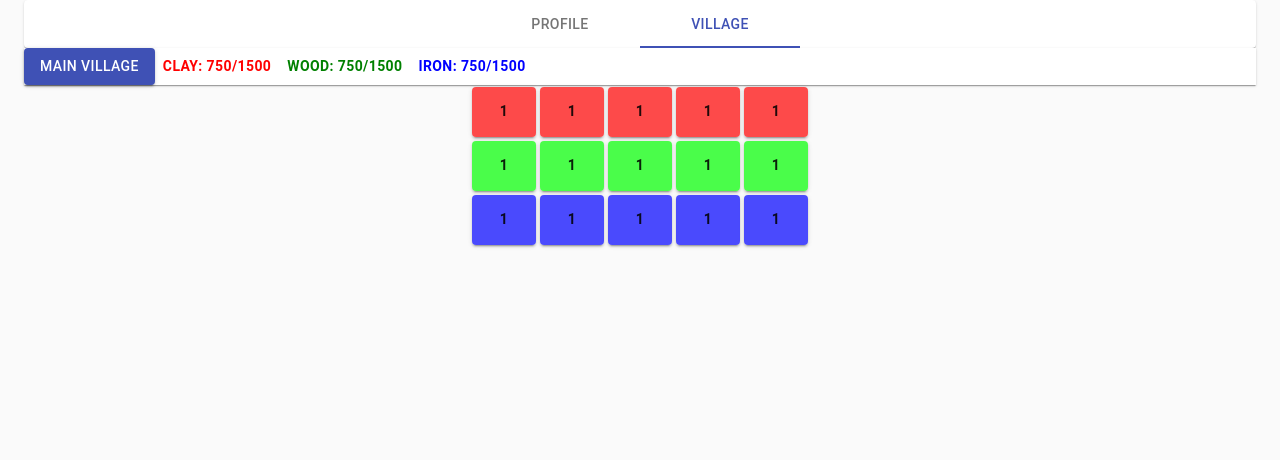
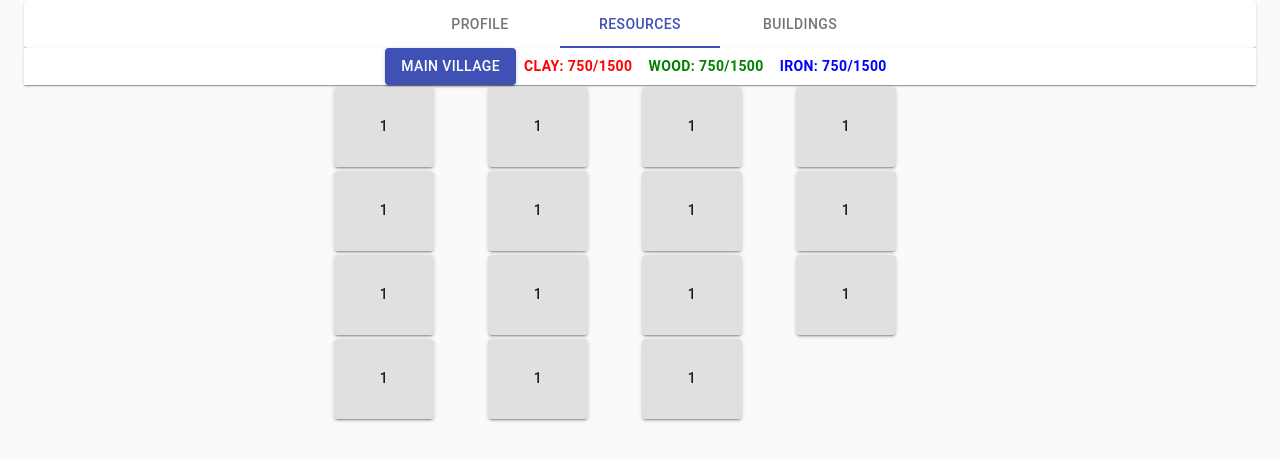
Before and after one commit to Markoxmas/Traviland, a React (Create React App) app: page / in a window 1280 px wide. Shown: the top 460 px of the page. Built offline with nearby package versions, Linux system fonts and the light colour scheme; data requests are answered from the project's data file.

Commit message:
Simplified upgrade fields

```diff
--- a/src/App.js
+++ b/src/App.js
@@ -5,7 +5,7 @@ import Typography from '@material-ui/core/Typography'
 import Container from '@material-ui/core/Container'
 import Menu from './components/Menu'
 import Profile from './components/Profile'
-import Villages from './components/Villages'
+import Villages from './components/Village/Villages'
 import { onLoadData } from './redux/actions/loadDataActions'
 import { onSetMenu } from './redux/actions/menuActions'
 
@@ -25,6 +25,7 @@ export default function App() {
                 <Menu />
                 {tab === 0 && !pending && <Profile />}
                 {tab === 1 && !pending && <Villages />}
+                {tab === 2 && !pending && <Villages />}
                 <Typography component="div" />
             </Container>
         </React.Fragment>
--- a/src/components/BuildingField.js
+++ /dev/null
@@ -1,23 +0,0 @@
-import React from 'react'
-import { makeStyles } from '@material-ui/core/styles'
-import Button from '@material-ui/core/Button'
-
-const useStyles = makeStyles((theme) => ({
-    root: {},
-    field: {
-        width: '100px',
-        height: '50px',
-        margin: '2px',
-        background: 'rgba(165, 42, 42, 0.7)',
-    },
-}))
-
-export default function BuildingField({ field }) {
-    const classes = useStyles()
-
-    return (
-        <Button className={classes.field} variant="contained">
-            {field.name} {field.level}
-        </Button>
-    )
-}
--- a/src/components/Menu.js
+++ b/src/components/Menu.js
@@ -31,7 +31,8 @@ export default function Menu() {
                 centered
             >
                 <Tab label="Profile" />
-                <Tab label="Village" />
+                <Tab label="Resources" />
+                <Tab label="Buildings" />
             </Tabs>
         </Paper>
     )
--- a/src/components/Village.js
+++ /dev/null
@@ -1,30 +0,0 @@
-import React from 'react'
-import ResourceField from './ResourceField'
-import BuildingField from './BuildingField'
-
-export default function Village({ village }) {
-    return (
-        <div style={{ textAlign: 'center' }}>
-            <div>
-                {village.resourceFields.slice(0, 5).map((field) => (
-                    <ResourceField key={field.id} field={field} />
-                ))}
-            </div>
-            <div>
-                {village.resourceFields.slice(5, 10).map((field) => (
-                    <ResourceField key={field.id} field={field} />
-                ))}
-            </div>
-            <div>
-                {village.resourceFields.slice(10, 15).map((field) => (
-                    <ResourceField key={field.id} field={field} />
-                ))}
-            </div>
-            <div>
-                {village.buildings.slice(0, 5).map((field) => (
-                    <BuildingField key={field.id} field={field} />
-                ))}
-            </div>
-        </div>
-    )
-}
--- a/src/components/ResourceField.js
+++ b/src/components/Village/UpgradeField.js
@@ -4,20 +4,11 @@ import Button from '@material-ui/core/Button'
 
 const useStyles = makeStyles((theme) => ({
     field: {
-        width: '50px',
-        height: '50px',
+        width: '100px',
+        height: '80px',
         margin: '2px',
-        fontWeight: 'bold',
     },
 }))
-
-const getColor = (type) => {
-    return type === 'clay'
-        ? 'rgba(255, 0, 0, 0.7)'
-        : type === 'wood'
-        ? 'rgba(0, 255, 0, 0.7)'
-        : 'rgba(0, 0, 255, 0.7)'
-}
 
 export default function UpgradeField({ field }) {
     const classes = useStyles()
@@ -25,10 +16,13 @@ export default function UpgradeField({ field }) {
     return (
         <Button
             className={classes.field}
-            style={{ background: getColor(field.type) }}
+            style={{ background: field.color }}
             variant="contained"
         >
-            {field.level}
+            <div>
+                {field.name && field.name}
+                <div>{field.level}</div>
+            </div>
         </Button>
     )
 }
--- /dev/null
+++ b/src/components/Village/Village.js
@@ -0,0 +1,34 @@
+import React from 'react'
+import { makeStyles } from '@material-ui/core/styles'
+import { useSelector } from 'react-redux'
+import Grid from '@material-ui/core/Grid'
+import UpgradeField from './UpgradeField'
+
+const useStyles = makeStyles({
+    root: {
+        width: '50%',
+        margin: 'auto',
+    },
+})
+
+export default function Village({ village }) {
+    const classes = useStyles()
+    const { tab } = useSelector((state) => state.menuReducer)
+
+    return (
+        <Grid container className={classes.root}>
+            {tab === 1 &&
+                village.resourceFields.map((field) => (
+                    <Grid item xs={6} sm={4} md={3} lg={3}>
+                        <UpgradeField field={field} />
+                    </Grid>
+                ))}
+            {tab === 2 &&
+                village.buildings.map((field) => (
+                    <Grid item lg={3}>
+                        <UpgradeField field={field} />
+                    </Grid>
+                ))}
+        </Grid>
+    )
+}
--- a/src/components/Villages.js
+++ b/src/components/Village/VillageBar.js
@@ -1,29 +1,25 @@
 import React from 'react'
 import { makeStyles } from '@material-ui/core/styles'
-import { useSelector } from 'react-redux'
 import Paper from '@material-ui/core/Paper'
 import VillagesList from './VillagesList'
-import Village from './Village'
-import ResourceInfo from './ResourceInfo'
+import ResourceInfo from '../ResourceInfo'
 
 const useStyles = makeStyles({
     root: {
         display: 'flex',
+        justifyContent: 'center',
     },
 })
 
-export default function Villages() {
+export default function Villages({ villages, village }) {
     const classes = useStyles()
-    const { villageId } = useSelector((state) => state.villageMenuReducer)
-    const villages = useSelector((state) => state.villagesReducer)
-    const village = villages.filter((village) => village.id === villageId)[0]
+
     return (
         <>
             <Paper square className={classes.root}>
                 <VillagesList villages={villages} chosenVillage={village} />
                 <ResourceInfo village={village} />
             </Paper>
-            <Village village={village} />
         </>
     )
 }
--- /dev/null
+++ b/src/components/Village/Villages.js
@@ -0,0 +1,16 @@
+import React from 'react'
+import { useSelector } from 'react-redux'
+import VillageBar from './VillageBar'
+import Village from './Village'
+
+export default function Villages() {
+    const { villageId } = useSelector((state) => state.villageMenuReducer)
+    const villages = useSelector((state) => state.villagesReducer)
+    const village = villages.filter((village) => village.id === villageId)[0]
+    return (
+        <>
+            <VillageBar villages={villages} village={village} />
+            <Village village={village} />
+        </>
+    )
+}
--- a/src/components/VillagesList.js
+++ b/src/components/Village/VillagesList.js
@@ -5,7 +5,7 @@ import Button from '@material-ui/core/Button'
 import Menu from '@material-ui/core/Menu'
 import MenuItem from '@material-ui/core/MenuItem'
 import ListItemText from '@material-ui/core/ListItemText'
-import { onSetVillage } from '../redux/actions/villageMenuActions'
+import { onSetVillage } from '../../redux/actions/villageMenuActions'
 
 const StyledMenu = withStyles({
     paper: {
```
